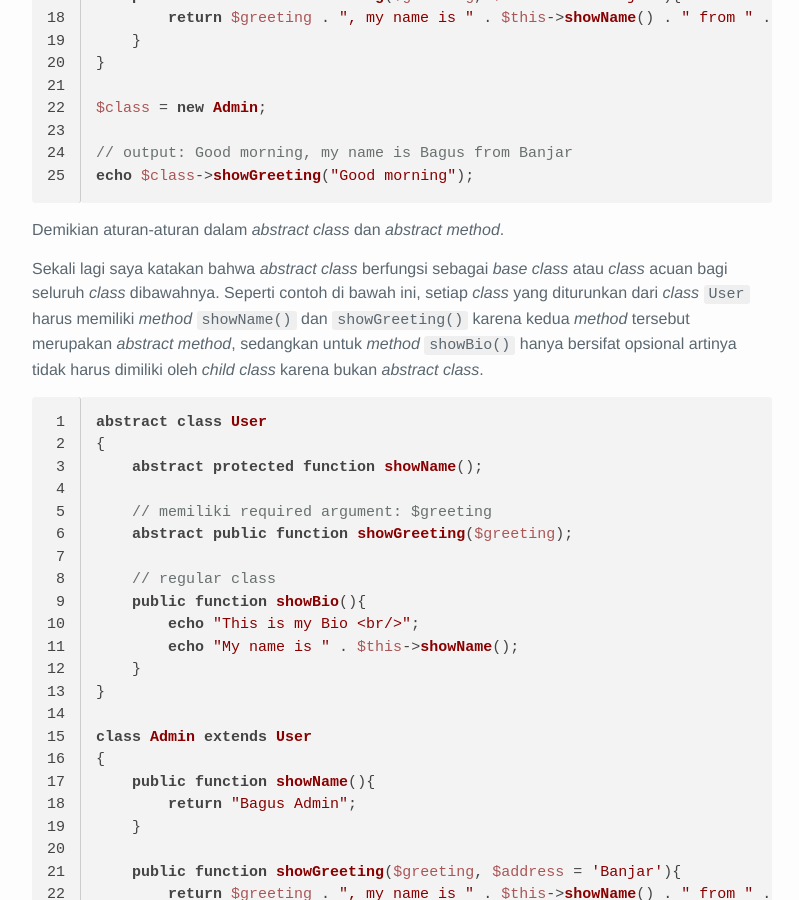
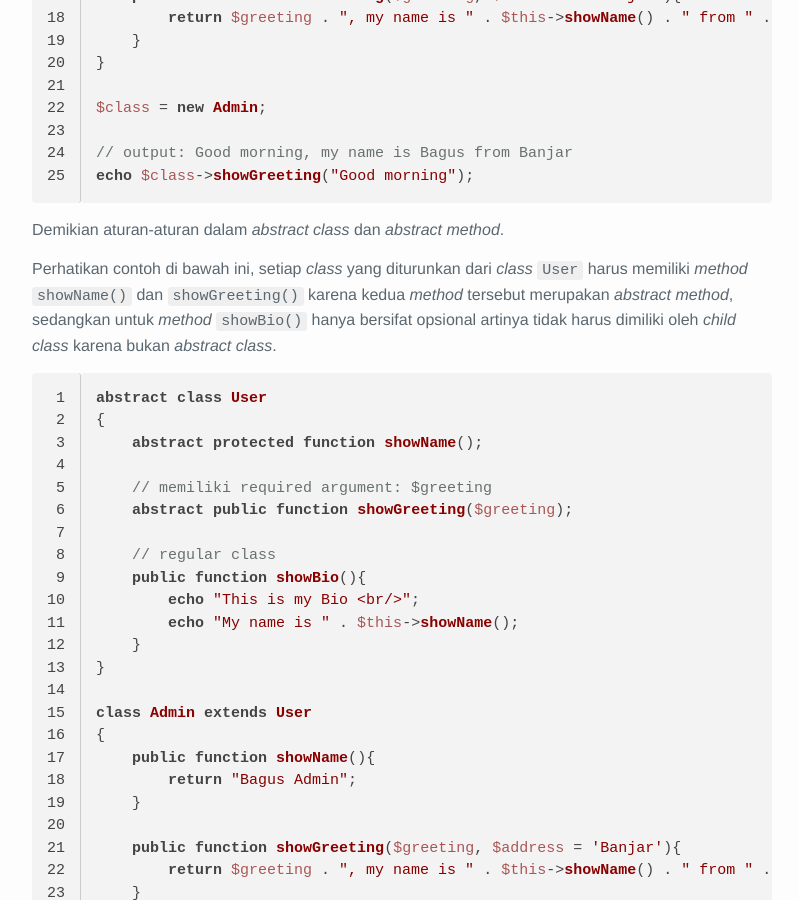
Before and after one commit to khoerodin/khoerodin.github.io, a Jekyll site: the page built from _posts/2017-02-14-abstract-class-dan-abstract-method-dalam-oop-php.md, in a window 1280 px wide and 900 px high, scrolled down 5331 px. Shown: the whole window, without its empty margins (238-1037 px from the left). Built offline with Jekyll 4.4.1, drawn with Linux system fonts in a browser that asks for light colours; nearby versions of some CDN libraries; emoji names are drawn with the system emoji font; comment, search, counter and statistics services are not loaded.

Commit message:
edit article content

````diff
--- a/_posts/2017-02-14-abstract-class-dan-abstract-method-dalam-oop-php.md
+++ b/_posts/2017-02-14-abstract-class-dan-abstract-method-dalam-oop-php.md
@@ -215,7 +215,7 @@ echo $class->showGreeting("Good morning");
 
 Demikian aturan-aturan dalam _abstract class_ dan _abstract method_.
 
-Sekali lagi saya katakan bahwa _abstract class_ berfungsi sebagai _base class_ atau _class_ acuan bagi seluruh _class_ dibawahnya. Seperti contoh di bawah ini, setiap _class_ yang diturunkan dari _class_ `User` harus memiliki _method_ `showName()` dan `showGreeting()` karena kedua _method_ tersebut merupakan _abstract method_, sedangkan untuk _method_ `showBio()` hanya bersifat opsional artinya tidak harus dimiliki oleh _child class_ karena bukan _abstract class_.
+Perhatikan contoh di bawah ini, setiap _class_ yang diturunkan dari _class_ `User` harus memiliki _method_ `showName()` dan `showGreeting()` karena kedua _method_ tersebut merupakan _abstract method_, sedangkan untuk _method_ `showBio()` hanya bersifat opsional artinya tidak harus dimiliki oleh _child class_ karena bukan _abstract class_.
 
 ```php
 abstract class User
````
